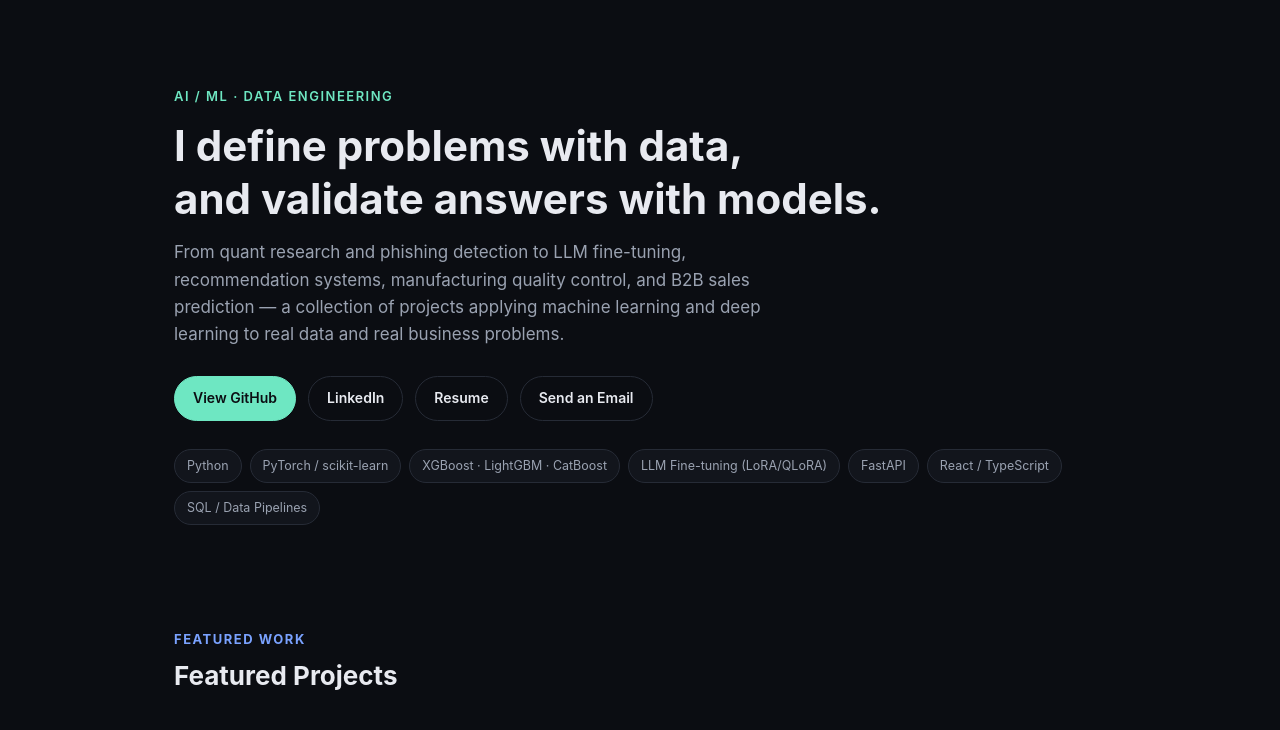
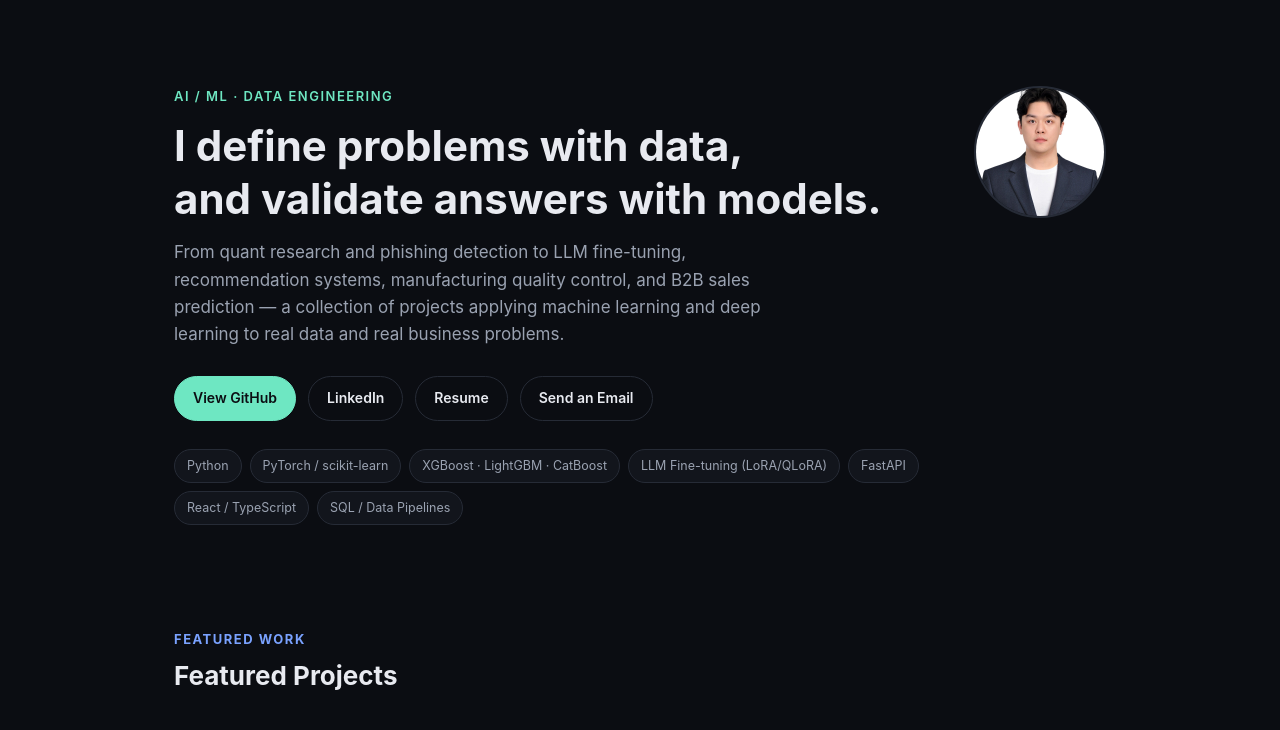
Before and after one commit to jiseong99/jiseong99.github.io, a plain HTML site: page index.html in a window 1280 px wide. Shown: the part 57-787 px from the top of the page. Drawn offline with Linux system fonts and the light colour scheme.

Commit message:
Update index.html

```diff
--- a/index.html
+++ b/index.html
@@ -50,6 +50,16 @@
 
   /* hero */
   .hero{padding:88px 0 56px;}
+  .hero-inner{display:flex; align-items:flex-start; gap:40px;}
+  .hero-text{flex:1; min-width:0;}
+  .avatar{
+    width:132px; height:132px; border-radius:50%; object-fit:cover;
+    border:2px solid var(--border); flex-shrink:0; background:var(--bg-soft);
+  }
+  @media (max-width:640px){
+    .hero-inner{flex-direction:column-reverse; gap:24px;}
+    .avatar{width:100px; height:100px;}
+  }
   .hero .eyebrow{
     color:var(--accent); font-size:13px; font-weight:600; letter-spacing:1.5px; text-transform:uppercase;
     margin-bottom:14px;
@@ -197,6 +207,8 @@
 
 <div class="wrap">
   <section class="hero">
+    <div class="hero-inner">
+      <div class="hero-text">
         <div class="eyebrow">AI / ML · Data Engineering</div>
         <h1>I define problems with data,<br>and validate answers with models.</h1>
         <p class="lead">
@@ -218,6 +230,9 @@
           <span class="tag">FastAPI</span>
           <span class="tag">React / TypeScript</span>
           <span class="tag">SQL / Data Pipelines</span>
+        </div>
+      </div>
+      <img class="avatar" src="Jiseong_han.jpg" alt="Ji-Seong Han">
     </div>
   </section>
 
```
Lines whose indentation alone changed are shown as unchanged.
